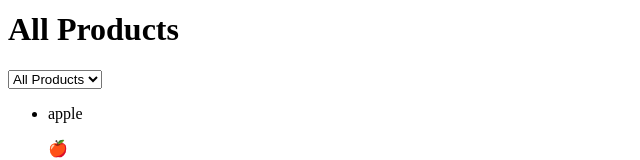
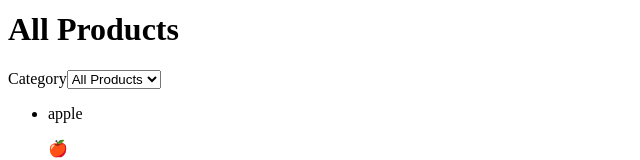
Before and after one commit to jtreeves/grocery-vue, a Vue app: page /browse in a window 1280 px wide. Shown: the part 144-304 px from the top of the page, without its empty margins (0-640 px from the left). Built offline with nearby package versions, Linux system fonts and the light colour scheme.

Commit message:
[SelectCategory] Wrap in form; give change handler to form

```diff
--- a/src/components/SelectCategory.vue
+++ b/src/components/SelectCategory.vue
@@ -1,7 +1,10 @@
 <template>
+    <form @change="emit('updateCategory', currentCategory)">
+        <label for="category">Category</label>
+
         <select
             v-model="currentCategory"
-        @change="emit('updateCategory', currentCategory)"
+            name="category"
         >
             <option
                 v-for="category in categories"
@@ -11,6 +14,7 @@
                 {{ category.name }}
             </option>
         </select>
+    </form>
 </template>
 
 <script setup lang="ts">
```
Lines whose indentation alone changed are shown as unchanged.
